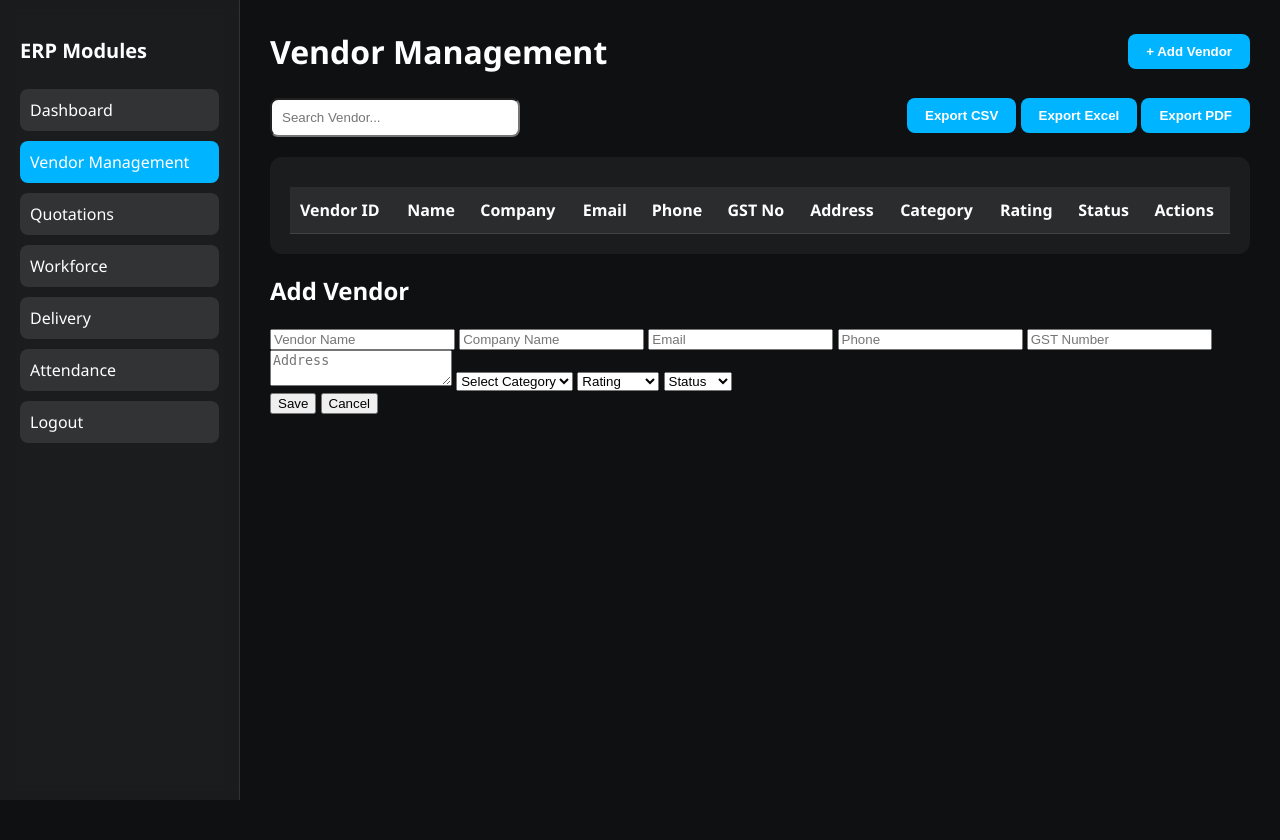
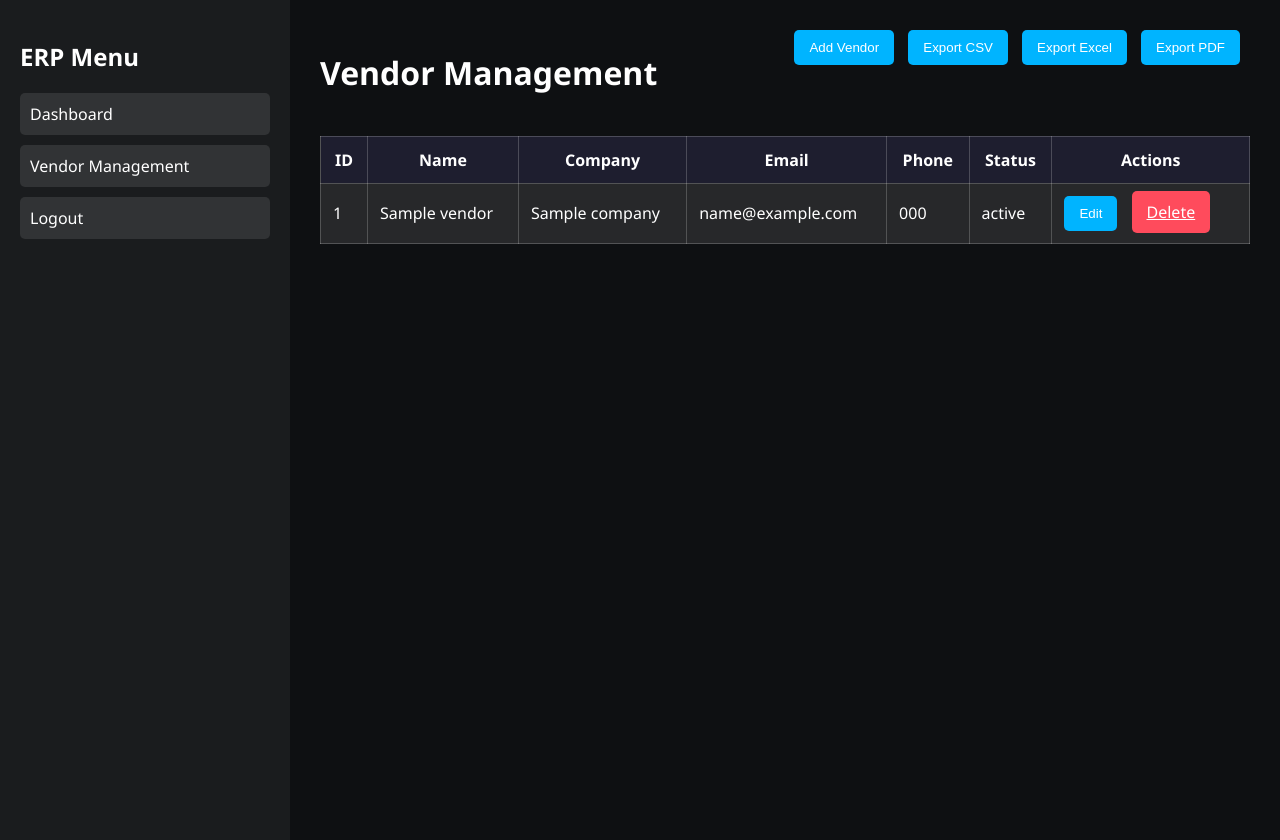
Before and after one commit to Madhan12-tech/erp-management-system, a Flask app: template templates/vendors.html in a window 1280 px wide. Before the commit the page ends 800 px from the top, so only its background shows below. Run offline with Flask 3, Linux system fonts and the light colour scheme; the template is opened without the code that fills it: most values are stand-ins (such as "Sample title", 1, 10 or a date in 2020); lists and menus that the app fills with data are empty.

Commit message:
Update vendors.html

```diff
--- a/templates/vendors.html
+++ b/templates/vendors.html
@@ -2,365 +2,231 @@
 <html lang="en">
 <head>
   <meta charset="UTF-8" />
-  <title>Vendor Management | ERP</title>
-  <meta name="viewport" content="width=device-width, initial-scale=1.0"/>
-  <link rel="stylesheet" href="https://cdnjs.cloudflare.com/ajax/libs/font-awesome/6.4.0/css/all.min.css">
+  <meta name="viewport" content="width=device-width, initial-scale=1.0" />
+  <title>Vendor Management</title>
+  <link rel="stylesheet" href="https://cdnjs.cloudflare.com/ajax/libs/font-awesome/6.0.0/css/all.min.css">
   <style>
-    * {
-      box-sizing: border-box;
-    }
-
-    body, html {
+    body {
       margin: 0;
-      padding: 0;
       font-family: 'Segoe UI', sans-serif;
       background: #0e1012;
       color: white;
+      display: flex;
     }
-
-    .container {
-      display: flex;
+    .sidebar {
+      width: 250px;
+      background: rgba(255, 255, 255, 0.05);
+      padding: 20px;
       height: 100vh;
-      overflow: hidden;
     }
-
-    .sidebar {
-      width: 240px;
-      background: rgba(255,255,255,0.05);
-      backdrop-filter: blur(8px);
-      padding: 20px;
-      border-right: 1px solid rgba(255,255,255,0.1);
-      display: flex;
-      flex-direction: column;
+    .sidebar h2 {
+      margin-bottom: 20px;
     }
-
-    .sidebar h2 {
-      font-size: 20px;
-      margin-bottom: 25px;
-    }
-
     .sidebar a {
+      display: block;
       color: white;
       text-decoration: none;
+      margin-bottom: 10px;
       padding: 10px;
-      margin-bottom: 10px;
-      border-radius: 8px;
+      border-radius: 5px;
       background: rgba(255,255,255,0.1);
-      transition: 0.3s;
     }
-
-    .sidebar a:hover, .sidebar a.active {
-      background: #00b4ff;
-    }
-
     .content {
-      flex: 1;
+      flex-grow: 1;
       padding: 30px;
-      overflow-y: auto;
       position: relative;
     }
-
     .topbar {
       display: flex;
       justify-content: space-between;
-      align-items: center;
-      margin-bottom: 25px;
+      margin-bottom: 20px;
     }
-
-    .topbar h1 {
-      margin: 0;
-    }
-
-    .btn {
-      background: #00b4ff;
-      border: none;
-      padding: 10px 18px;
-      border-radius: 8px;
-      color: white;
-      font-weight: bold;
-      cursor: pointer;
-      transition: background 0.3s;
-    }
-
-    .btn:hover {
-      background: #0099cc;
-    }
-
-    .table-container {
-      background: rgba(255,255,255,0.05);
-      border-radius: 12px;
-      padding: 20px;
-      overflow-x: auto;
-    }
-
     table {
       width: 100%;
       border-collapse: collapse;
-      margin-top: 10px;
+      background: rgba(255,255,255,0.1);
     }
-
-    table th, table td {
-      padding: 12px 10px;
-      border-bottom: 1px solid rgba(255,255,255,0.1);
-      text-align: left;
+    th, td {
+      padding: 12px;
+      border: 1px solid rgba(255,255,255,0.2);
     }
-
-    table th {
-      background-color: rgba(255, 255, 255, 0.07);
+    th {
+      background: #1e1e2f;
     }
-
-    .actions button {
-      margin-right: 6px;
-      padding: 6px 10px;
-      border-radius: 6px;
+    .btn {
+      padding: 10px 15px;
       border: none;
+      border-radius: 5px;
+      cursor: pointer;
       color: white;
+      background: #00b4ff;
+      margin-right: 10px;
+    }
+    .popup-panel {
+      position: fixed;
+      top: 0;
+      right: 0;
+      width: 400px;
+      height: 100vh;
+      background: #1a1a1a;
+      padding: 20px;
+      overflow-y: auto;
+      z-index: 100;
+      box-shadow: -5px 0 10px rgba(0,0,0,0.5);
+    }
+    .popup-header {
+      display: flex;
+      justify-content: space-between;
+      align-items: center;
+    }
+    .close-popup {
       cursor: pointer;
+      font-size: 20px;
     }
-
-    .edit-btn {
-      background: #f0ad4e;
+    .hidden { display: none; }
+    form label { display: block; margin-top: 10px; }
+    form input, form textarea, form select {
+      width: 100%;
+      padding: 8px;
+      margin-top: 5px;
+      border-radius: 5px;
+      border: none;
+      background: rgba(255,255,255,0.1);
+      color: white;
     }
-
-    .delete-btn {
-      background: #d9534f;
+    form button {
+      margin-top: 20px;
+      background: #00b4ff;
     }
   </style>
 </head>
 <body>
-  <div class="container">
-    <!-- Sidebar -->
   <div class="sidebar">
-      <h2>ERP Modules</h2>
+    <h2>ERP Menu</h2>
     <a href="/dashboard">Dashboard</a>
-      <a href="#" class="active">Vendor Management</a>
-      <a href="#">Quotations</a>
-      <a href="#">Workforce</a>
-      <a href="#">Delivery</a>
-      <a href="#">Attendance</a>
+    <a href="/vendors">Vendor Management</a>
     <a href="/logout">Logout</a>
   </div>
 
-    <!-- Main Content -->
   <div class="content">
     <div class="topbar">
       <h1>Vendor Management</h1>
-        <button class="btn" onclick="openAddPopup()">+ Add Vendor</button>
-      </div>
-      <!-- Search & Export Section -->
-      <div style="display: flex; justify-content: space-between; margin-bottom: 20px;">
-        <input type="text" id="searchInput" placeholder="Search Vendor..." style="padding: 10px; border-radius: 8px; width: 250px;" onkeyup="filterTable()"/>
-
       <div>
-          <button class="btn" onclick="exportCSV()">Export CSV</button>
-          <button class="btn" onclick="exportExcel()">Export Excel</button>
-          <button class="btn" onclick="exportPDF()">Export PDF</button>
+        <button class="btn" onclick="showAddPopup()">Add Vendor</button>
+        <button class="btn" onclick="window.location.href='/vendors/export/csv'">Export CSV</button>
+        <button class="btn" onclick="window.location.href='/vendors/export/excel'">Export Excel</button>
+        <button class="btn" onclick="window.location.href='/vendors/export/pdf'">Export PDF</button>
       </div>
     </div>
 
-      <!-- Vendor Table -->
-      <div class="table-container">
-        <table id="vendorTable">
+    <table>
       <thead>
         <tr>
-              <th>Vendor ID</th>
+          <th>ID</th>
           <th>Name</th>
           <th>Company</th>
           <th>Email</th>
           <th>Phone</th>
-              <th>GST No</th>
-              <th>Address</th>
-              <th>Category</th>
-              <th>Rating</th>
           <th>Status</th>
           <th>Actions</th>
         </tr>
       </thead>
-          <tbody id="vendorData">
-            <!-- Populated dynamically -->
+      <tbody>
+        {% for vendor in vendors %}
+        <tr>
+          <td>{{ vendor.id }}</td>
+          <td>{{ vendor.name }}</td>
+          <td>{{ vendor.company }}</td>
+          <td>{{ vendor.email }}</td>
+          <td>{{ vendor.phone }}</td>
+          <td>{{ vendor.status }}</td>
+          <td>
+            <button class="btn" onclick="editVendor({{ vendor | tojson }})">Edit</button>
+            <a href="/delete_vendor/{{ vendor.id }}" class="btn" style="background:#ff4b5c;">Delete</a>
+          </td>
+        </tr>
+        {% endfor %}
       </tbody>
     </table>
   </div>
-      <!-- Right-side Popup Form -->
-      <div class="popup-form" id="vendorPopup">
-        <h2 id="popupTitle">Add Vendor</h2>
-        <form id="vendorForm">
-          <input type="hidden" name="vendor_id" id="vendor_id" />
 
-          <input type="text" name="name" id="name" placeholder="Vendor Name" required />
-          <input type="text" name="company" id="company" placeholder="Company Name" required />
-          <input type="email" name="email" id="email" placeholder="Email" required />
-          <input type="text" name="phone" id="phone" placeholder="Phone" required />
-          <input type="text" name="gst" id="gst" placeholder="GST Number" />
-          <textarea name="address" id="address" placeholder="Address" rows="2"></textarea>
-
-          <select name="category" id="category">
-            <option value="">Select Category</option>
-            <option value="Electrical">Electrical</option>
-            <option value="Mechanical">Mechanical</option>
-            <option value="Raw Material">Raw Material</option>
+  <!-- Add Vendor Popup -->
+  <div id="addVendorPopup" class="popup-panel hidden">
+    <div class="popup-header">
+      <h2>Add Vendor</h2>
+      <span class="close-popup" onclick="closePopup('addVendorPopup')">&times;</span>
+    </div>
+    <form method="POST" action="/add_vendor">
+      <label>Vendor ID</label>
+      <input type="text" name="vendor_id" value="{{ new_vendor_id }}" readonly>
+      <label>Name</label>
+      <input type="text" name="name" required>
+      <label>Company</label>
+      <input type="text" name="company" required>
+      <label>Email</label>
+      <input type="email" name="email">
+      <label>Phone</label>
+      <input type="text" name="phone">
+      <label>GST Number</label>
+      <input type="text" name="gst_number">
+      <label>Address</label>
+      <textarea name="address"></textarea>
+      <label>Status</label>
+      <select name="status">
+        <option>Active</option>
+        <option>Inactive</option>
       </select>
-
-          <select name="rating" id="rating">
-            <option value="">Rating</option>
-            <option value="★☆☆☆☆">★☆☆☆☆</option>
-            <option value="★★☆☆☆">★★☆☆☆</option>
-            <option value="★★★☆☆">★★★☆☆</option>
-            <option value="★★★★☆">★★★★☆</option>
-            <option value="★★★★★">★★★★★</option>
-          </select>
-
-          <select name="status" id="status">
-            <option value="">Status</option>
-            <option value="Active">Active</option>
-            <option value="Inactive">Inactive</option>
-          </select>
-
-          <div class="popup-buttons">
-            <button type="submit" class="save-btn">Save</button>
-            <button type="button" class="cancel-btn" onclick="closePopup()">Cancel</button>
-          </div>
+      <button type="submit">Save</button>
     </form>
   </div>
+
+  <!-- Edit Vendor Popup (Dynamically filled) -->
+  <div id="editVendorPopup" class="popup-panel hidden">
+    <div class="popup-header">
+      <h2>Edit Vendor</h2>
+      <span class="close-popup" onclick="closePopup('editVendorPopup')">&times;</span>
+    </div>
+    <form method="POST" action="/edit_vendor">
+      <input type="hidden" name="id" id="edit_id">
+      <label>Name</label>
+      <input type="text" name="name" id="edit_name" required>
+      <label>Company</label>
+      <input type="text" name="company" id="edit_company" required>
+      <label>Email</label>
+      <input type="email" name="email" id="edit_email">
+      <label>Phone</label>
+      <input type="text" name="phone" id="edit_phone">
+      <label>GST Number</label>
+      <input type="text" name="gst_number" id="edit_gst">
+      <label>Address</label>
+      <textarea name="address" id="edit_address"></textarea>
+      <label>Status</label>
+      <select name="status" id="edit_status">
+        <option>Active</option>
+        <option>Inactive</option>
+      </select>
+      <button type="submit">Update</button>
+    </form>
+  </div>
+
   <script>
-  // Open Popup for Add
-  function openAddPopup() {
-    document.getElementById("popupTitle").innerText = "Add Vendor";
-    document.getElementById("vendorForm").reset();
-    document.getElementById("vendor_id").value = "";
-    document.getElementById("vendorPopup").classList.add("active");
+    function showAddPopup() {
+      document.getElementById('addVendorPopup').classList.remove('hidden');
     }
-
-  // Open Popup for Edit
-  function editVendor(id, name, company, email, phone, gst, address, category, rating, status) {
-    document.getElementById("popupTitle").innerText = "Edit Vendor";
-    document.getElementById("vendor_id").value = id;
-    document.getElementById("name").value = name;
-    document.getElementById("company").value = company;
-    document.getElementById("email").value = email;
-    document.getElementById("phone").value = phone;
-    document.getElementById("gst").value = gst;
-    document.getElementById("address").value = address;
-    document.getElementById("category").value = category;
-    document.getElementById("rating").value = rating;
-    document.getElementById("status").value = status;
-    document.getElementById("vendorPopup").classList.add("active");
+    function editVendor(vendor) {
+      document.getElementById('edit_id').value = vendor.id;
+      document.getElementById('edit_name').value = vendor.name;
+      document.getElementById('edit_company').value = vendor.company;
+      document.getElementById('edit_email').value = vendor.email;
+      document.getElementById('edit_phone').value = vendor.phone;
+      document.getElementById('edit_gst').value = vendor.gst_number;
+      document.getElementById('edit_address').value = vendor.address;
+      document.getElementById('edit_status').value = vendor.status;
+      document.getElementById('editVendorPopup').classList.remove('hidden');
     }
-
-  // Close Popup
-  function closePopup() {
-    document.getElementById("vendorPopup").classList.remove("active");
-  }
-
-  // Filter Vendors
-  function filterVendors() {
-    const input = document.getElementById("search").value.toLowerCase();
-    const rows = document.getElementById("vendorTable").getElementsByTagName("tr");
-
-    for (let i = 1; i < rows.length; i++) {
-      const rowText = rows[i].innerText.toLowerCase();
-      rows[i].style.display = rowText.includes(input) ? "" : "none";
-    }
-  }
-
-  // Export to CSV
-  function exportTableToCSV() {
-    const table = document.getElementById("vendorTable");
-    let csv = "";
-    for (let row of table.rows) {
-      const cols = Array.from(row.cells).map(cell => `"${cell.innerText}"`);
-      csv += cols.join(",") + "\n";
-    }
-    downloadFile(csv, "vendors.csv", "text/csv");
-  }
-
-  // Export to Excel
-  function exportTableToExcel() {
-    const table = document.getElementById("vendorTable").outerHTML;
-    const data = 'data:application/vnd.ms-excel,' + encodeURIComponent(table);
-    downloadFile(data, "vendors.xls", "application/vnd.ms-excel");
-  }
-
-  // Export to PDF (basic)
-  function exportTableToPDF() {
-    const table = document.getElementById("vendorTable");
-    let rows = "";
-    for (let row of table.rows) {
-      let cols = Array.from(row.cells).map(cell => cell.innerText);
-      rows += cols.join(" | ") + "\n";
-    }
-    const blob = new Blob([rows], { type: "application/pdf" });
-    downloadFile(URL.createObjectURL(blob), "vendors.pdf", "application/pdf");
-  }
-
-  // Download helper
-  function downloadFile(content, filename, type) {
-    const link = document.createElement("a");
-    link.href = typeof content === "string" && content.startsWith("data:") ? content : URL.createObjectURL(new Blob([content], { type }));
-    link.download = filename;
-    link.click();
+    function closePopup(id) {
+      document.getElementById(id).classList.add('hidden');
     }
   </script>
-      <script>
-  // Submit Vendor Form (Add or Edit)
-  document.getElementById("vendorForm").addEventListener("submit", function (e) {
-    e.preventDefault();
-
-    const formData = new FormData(this);
-    const id = formData.get("vendor_id");
-    const url = id ? "/edit_vendor" : "/add_vendor";
-
-    fetch(url, {
-      method: "POST",
-      body: formData
-    })
-      .then(res => {
-        if (res.ok) {
-          alert("Vendor saved successfully.");
-          window.location.reload();
-        } else {
-          return res.text().then(text => { throw new Error(text); });
-        }
-      })
-      .catch(err => {
-        alert("Error: " + err.message);
-      });
-  });
-
-  // Delete Vendor
-  function deleteVendor(id) {
-    if (!confirm("Are you sure you want to delete this vendor?")) return;
-
-    fetch(`/delete_vendor/${id}`, { method: "POST" })
-      .then(res => {
-        if (res.ok) {
-          alert("Vendor deleted.");
-          window.location.reload();
-        } else {
-          return res.text().then(text => { throw new Error(text); });
-        }
-      })
-      .catch(err => {
-        alert("Error: " + err.message);
-      });
-  }
-      </script>
-      <script>
-  // Close Popup on outside click
-  window.onclick = function (event) {
-    const popup = document.getElementById("vendorPopup");
-    if (event.target === popup) {
-      closeVendorPopup();
-    }
-  };
-
-  // Optional: Escape key to close popup
-  document.addEventListener("keydown", function (e) {
-    if (e.key === "Escape") {
-      closeVendorPopup();
-    }
-  });
-</script>
-
 </body>
 </html>
```
Lines whose indentation alone changed are shown as unchanged.
